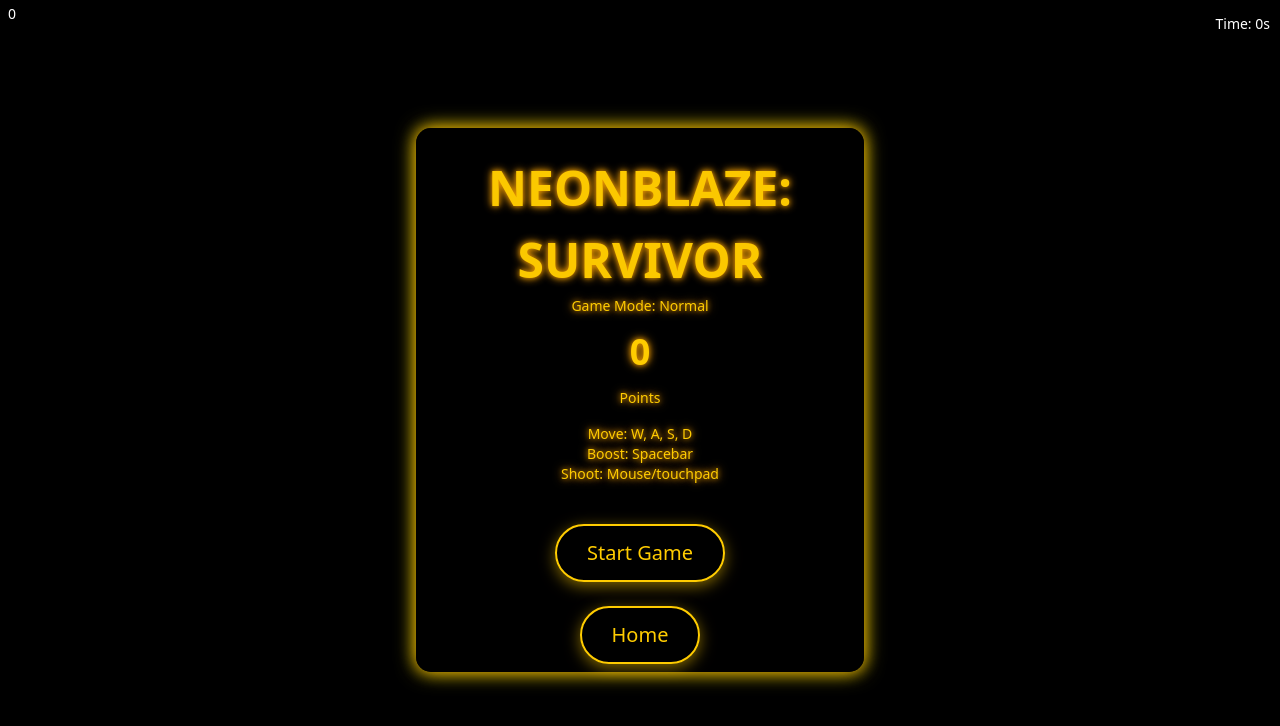
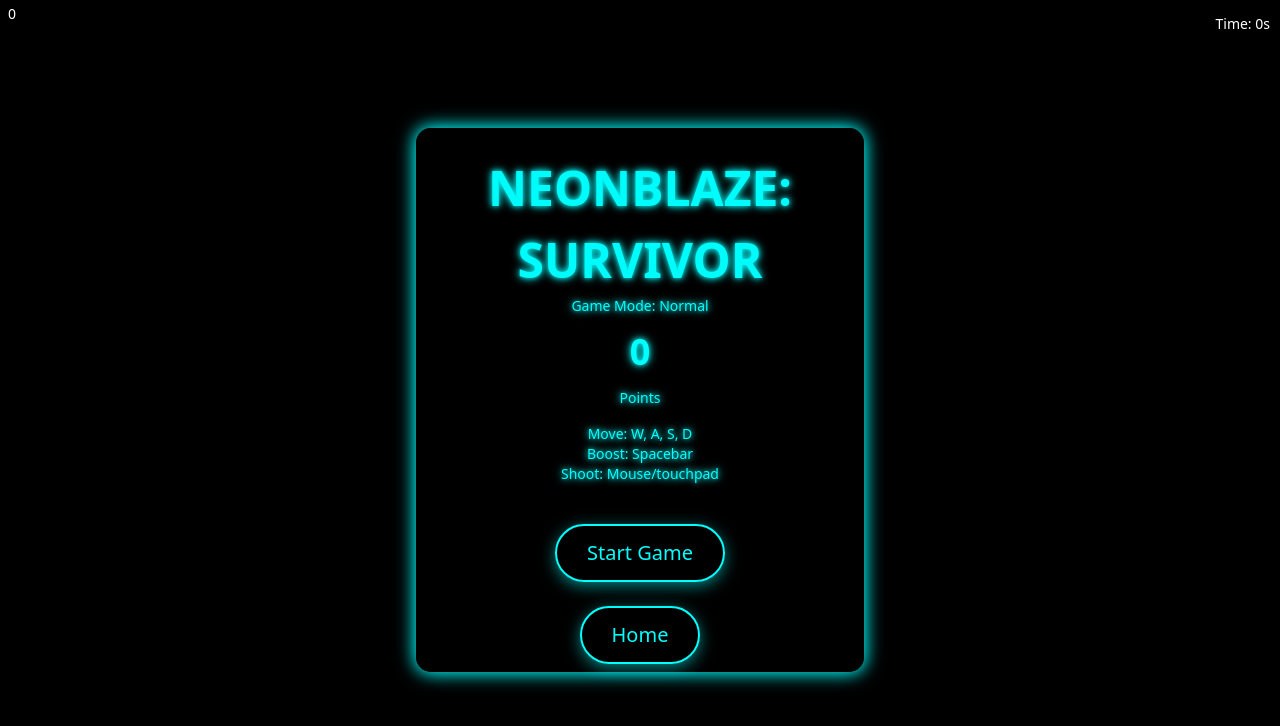
Before and after one commit to harshp28/Neon-Void, a plain HTML site: page Normal_mode/normal.html in a window 1280 px wide. Drawn offline with nearby package versions, Linux system fonts and the light colour scheme.

Commit message:
Update styles.css

```diff
--- a/Normal_mode/styles.css
+++ b/Normal_mode/styles.css
@@ -1,8 +1,8 @@
 /* Neon Glow for Modal Background */
 .neon-background {
     background-color: rgba(0, 0, 0, 0.8);
-    box-shadow: 0 0 15px rgba(255, 165, 0, 0.7),
-                0 0 20px rgba(255, 255, 0, 0.8);
+    box-shadow: 0 0 15px rgba(0, 255, 255, 0.7),
+                0 0 20px rgba(0, 255, 255, 0.8);
     border-radius: 15px;
 }
 
@@ -11,17 +11,17 @@
     font-size: 3rem;
     font-weight: bold;
     text-transform: uppercase;
-    color: #ffcc00;
-    text-shadow: 0 0 5px rgba(255, 165, 0, 0.7),
-                 0 0 10px rgba(255, 165, 0, 1);
+    color: #00ffff;
+    text-shadow: 0 0 5px rgba(0, 255, 255, 0.7),
+                 0 0 10px rgba(0, 255, 255, 1);
     animation: neon-blink 1.5s infinite alternate;
 }
 
 /* Neon Instruction Text */
 .neon-instruction {
-    color: #ffcc00;
-    text-shadow: 0 0 5px rgba(255, 165, 0, 0.7),
-                 0 0 10px rgba(255, 165, 0, 1);
+    color: #00ffff;
+    text-shadow: 0 0 5px rgba(0, 255, 255, 0.7),
+                 0 0 10px rgba(0, 255, 255, 1);
 }
 
 .button-container {
@@ -34,21 +34,21 @@
 
 /* Neon Buttons */
 .neon-btn {
-    border: 2px solid #ffcc00;
-    color: #ffcc00;
+    border: 2px solid #00ffff;
+    color: #00ffff;
     background: transparent;
     border-radius: 30px;
     padding: 12px 30px;
     font-size: 1.25rem;
     transition: all 0.3s ease;
-    box-shadow: 0 4px 15px rgba(255, 204, 0, 0.5);
+    box-shadow: 0 4px 15px rgba(0, 255, 255, 0.5);
 }
 
 .neon-btn:hover {
-    background-color: #ffcc00;
-    color: white;
+    background-color: #00ffff;
+    color: black;
     transform: translateY(-3px);
-    box-shadow: 0 8px 20px rgba(255, 204, 0, 0.6);
+    box-shadow: 0 8px 20px rgba(0, 255, 255, 0.6);
 }
 
 /* Modal Animation */
@@ -58,7 +58,7 @@
 }
 
 h1 {
-    color: #ffcc00;
-    text-shadow: 0 0 5px rgba(255, 165, 0, 0.7),
-                 0 0 10px rgba(255, 165, 0, 1);
+    color: #00ffff;
+    text-shadow: 0 0 5px rgba(0, 255, 255, 0.7),
+                 0 0 10px rgba(0, 255, 255, 1);
 }
```
